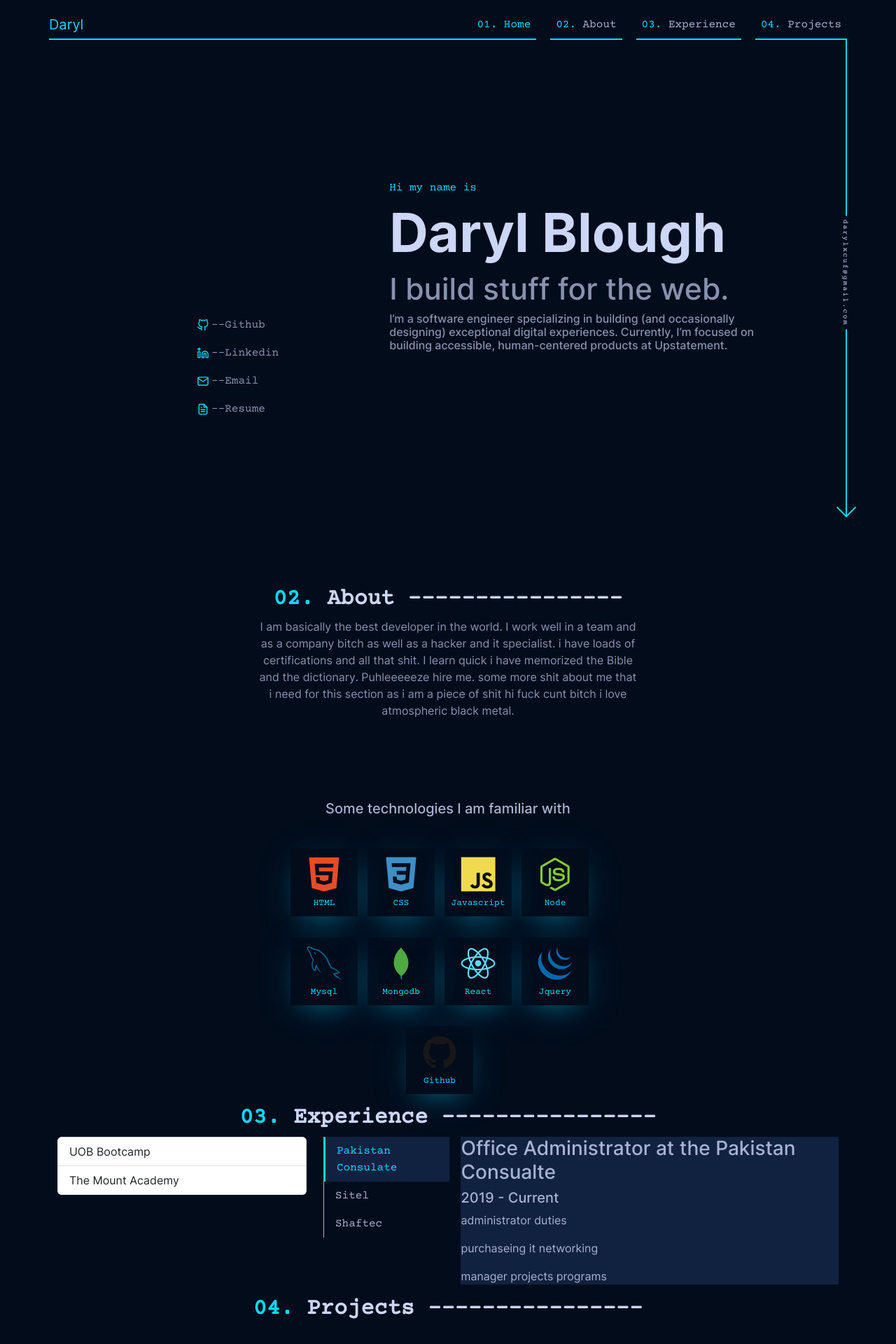
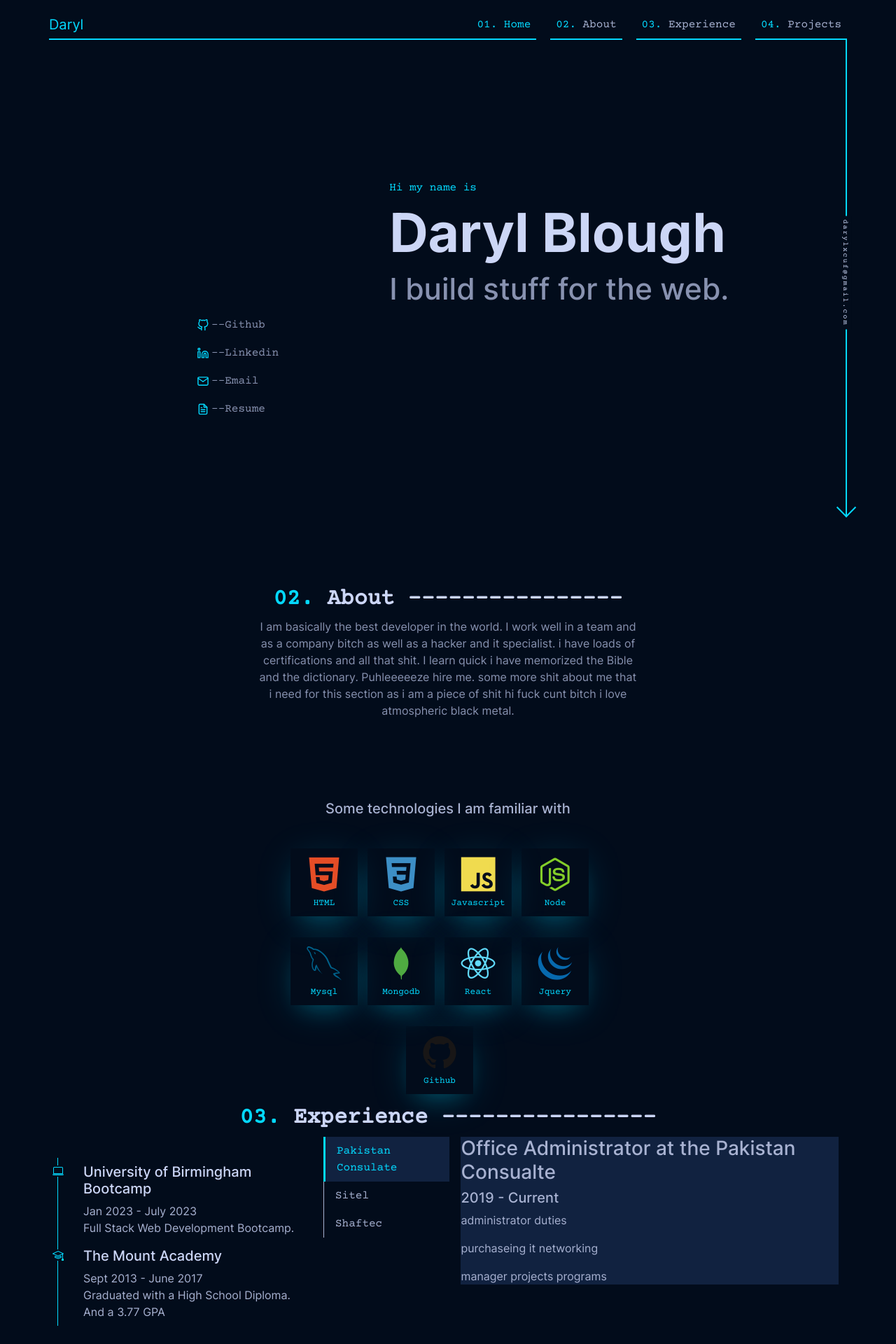
Before and after one commit to darylbg/db-portfolio, a React (Create React App) app: page / in a window 1280 px wide. Shown: the top 1920 px of the page at 70% size. Built offline with nearby package versions, Linux system fonts and the light colour scheme; grey boxes are pictures that could not be loaded.

Commit message:
added education styling

```diff
--- a/src/App.js
+++ b/src/App.js
@@ -1,4 +1,5 @@
 import React from 'react';
+import { BrowserRouter as Router, Routes, Route } from 'react-router-dom';
 // import { Link } from "react-router-dom";
 import './assets/css/Style.css';
 import Navbar from './components/Navbar';
--- a/src/assets/css/Style.css
+++ b/src/assets/css/Style.css
@@ -33,6 +33,10 @@ body {
     background-color: var(--dark-navy) !important;
     font-family: inter !important;
     overflow-x: hidden;
+}
+
+a {
+    cursor: pointer !important;
 }
 /* navbar */
 
@@ -309,10 +313,38 @@ nav {
     color: var(--lightest-slate);
 }
 
-/* about section */
+/* experience section */
 
-.about {
-    margin-top: 100px !important;
+.education-div {
+    margin: 30px 0 60px 0;
+}
+
+.education-div li {
+    background-color: var(--dark-navy);
+    border: none;
+    position: relative;
+    border-left: 1px solid var(--green);
+    border-radius: 0% !important;
+}
+
+.education-div li svg {
+    position: absolute;
+    left: -8px;
+    background-color: var(--dark-navy);
+    color: var(--green);
+    top: 11px;
+}
+
+.education-div li h5 {
+    color: var(--lightest-slate);
+    padding-left: 20px;
+    display: block;
+}
+
+.education-div li span {
+    color: var(--light-slate);
+    padding-left: 20px;
+    display: block;
 }
 
 .work-tabs button {
@@ -339,7 +371,11 @@ nav {
     color: var(--light-slate);
 }
 
-/* about me */
+/* about section */
+
+.about {
+    margin-top: 100px !important;
+}
 
 .about-text {
     color: var(--slate);
--- a/src/components/Navbar.js
+++ b/src/components/Navbar.js
@@ -3,6 +3,25 @@ import { Link } from "react-router-dom";
 import '../assets/css/Style.css';
 
 function Navbar() {
+
+  const homeEl = document.getElementById('home');
+  const aboutEl = document.getElementById('about');
+  const experienceEl = document.getElementById('experience');
+  const projectsEl = document.getElementById('projects');
+
+  const handleScroll = (e) => {
+    e.preventDefault();
+    const targetId = e.target.getAttribute('href').substring(1);
+    const targetEl = document.getElementById(targetId);
+
+    if(targetEl) {
+      window.scrollTo({
+        top: targetEl.offsetTop,
+        behavior: 'smooth'
+      });
+    }
+
+  }
     return (
         <div className="nav-container container">
         <nav className="navbar navbar-expand-md bg-body-tertiary">
@@ -17,19 +36,19 @@ function Navbar() {
               <div className="nav-flex-fill flex-fill"></div>
               <ul className="navbar-ul navbar-nav ms-auto mb-2 mb-lg-0" style={{ marginBottom: 0 }}>
                 <li className="nav-item-1 nav-item">
-                  <Link to="/" className="nav-link"><span>01.</span> Home</Link>
+                  <Link to="/" className="nav-link" onClick={handleScroll}><span>01.</span> Home</Link>
                   {/* <a className="nav-link" href="#home"><span>01.</span> Home</a> */}
                 </li>
                 <li className="nav-item-2 nav-item">
-                  <Link to="/about" className="nav-link"><span>02.</span> About</Link>
+                  <Link to="/about" className="nav-link" onClick={handleScroll}><span>02.</span> About</Link>
                   {/* <a className="nav-link" href="#about"><span>02.</span> About</a> */}
                 </li>
                 <li className="nav-item-3 nav-item">
-                  <Link to="/experience" className="nav-link"><span>03.</span> Experience</Link>
+                  <Link to="/experience" className="nav-link" onClick={handleScroll}><span>03.</span> Experience</Link>
                   {/* <a className="nav-link" href="#experience"><span>03.</span> Experience</a> */}
                 </li>
                 <li className="nav-item-4 nav-item">
-                  <Link to="/projects" className="nav-link"><span>04.</span> Projects</Link>
+                  <Link to="/projects" className="nav-link" onClick={handleScroll}><span>04.</span> Projects</Link>
                   {/* <a className="nav-link" href="#projects"><span>04.</span> Projects</a> */}
                 </li>
               </ul>
--- a/src/sections/Experience.js
+++ b/src/sections/Experience.js
@@ -7,13 +7,28 @@ function Experience() {
             <div className="col-12 text-center">
                 <h3 className="section-title">03.<span> Experience ----------------</span></h3>
             </div>
-            <div className="col-12 col-md-4">
+            <div className="col-12 col-lg-4 education-div">
                 <ul className="list-group">
-                    <li className="list-group-item">UOB Bootcamp</li>
-                    <li className="list-group-item">The Mount Academy</li>
+                    <li className="list-group-item">
+                    <svg xmlns="http://www.w3.org/2000/svg" width="16" height="16" fill="currentColor" class="bi bi-laptop" viewBox="0 0 16 16">
+                      <path d="M13.5 3a.5.5 0 0 1 .5.5V11H2V3.5a.5.5 0 0 1 .5-.5h11zm-11-1A1.5 1.5 0 0 0 1 3.5V12h14V3.5A1.5 1.5 0 0 0 13.5 2h-11zM0 12.5h16a1.5 1.5 0 0 1-1.5 1.5h-13A1.5 1.5 0 0 1 0 12.5z"/>
+                    </svg>
+                      <h5>University of Birmingham Bootcamp</h5>
+                      <span>Jan 2023 - July 2023</span>
+                      <span>Full Stack Web Development Bootcamp.</span>
+                    </li>
+                    <li className="list-group-item">
+                    <svg xmlns="http://www.w3.org/2000/svg" width="16" height="16" fill="currentColor" class="bi bi-mortarboard" viewBox="0 0 16 16">
+                      <path d="M8.211 2.047a.5.5 0 0 0-.422 0l-7.5 3.5a.5.5 0 0 0 .025.917l7.5 3a.5.5 0 0 0 .372 0L14 7.14V13a1 1 0 0 0-1 1v2h3v-2a1 1 0 0 0-1-1V6.739l.686-.275a.5.5 0 0 0 .025-.917l-7.5-3.5ZM8 8.46 1.758 5.965 8 3.052l6.242 2.913L8 8.46Z"/>
+                      <path d="M4.176 9.032a.5.5 0 0 0-.656.327l-.5 1.7a.5.5 0 0 0 .294.605l4.5 1.8a.5.5 0 0 0 .372 0l4.5-1.8a.5.5 0 0 0 .294-.605l-.5-1.7a.5.5 0 0 0-.656-.327L8 10.466 4.176 9.032Zm-.068 1.873.22-.748 3.496 1.311a.5.5 0 0 0 .352 0l3.496-1.311.22.748L8 12.46l-3.892-1.556Z"/>
+                    </svg>
+                    <h5>The Mount Academy</h5>
+                      <span>Sept 2013 - June 2017</span>
+                      <span>Graduated with a High School Diploma. And a 3.77 GPA</span>
+                    </li>
                 </ul>
             </div>
-            <div className="col-12 col-md-8">
+            <div className="col-12 col-lg-8">
                 {/* <!-- Nav tabs --> */}
                 <div className="d-flex align-items-start">
                     <div className="work-tabs nav flex-column nav-pills me-3" id="v-pills-tab" role="tablist" aria-orientation="vertical" style={{marginRight: '0 !important'}}>
--- a/src/sections/Home.js
+++ b/src/sections/Home.js
@@ -28,34 +28,27 @@ function Home() {
     <div className="row home">
         <div className="col-sm-12 col-md-5 home-1">
             <div className="home-image">
+            {/* <object type="image/svg+xml" data={SvgComponent1}></object> */}
             <SvgComponent1 />
             <SvgComponent2 />
             </div>
             <div className="home-icons" id="home">
                 <ul className="home-icons-ul list-group align-middle">
                 <Link to="/" className="list-group-item">
-                {/* <a className="list-group-item" href="https://github.com/darylbg" target="_blank"> */}
                     <GitHub />
                     <span className="home-icon-span">--Github</span>
-                {/* </a> */}
                 </Link>
                 <Link to="/" className="list-group-item">
-                {/* <a className="list-group-item" href="https://www.linkedin.com/in/daryl-blough-063610173/" target="_blank"> */}
                     <Linkedin />
                     <span className="home-icon-span">--Linkedin</span>
-                {/* </a> */}
                 </Link>
                 <Link to="/" className="list-group-item">
-                {/* <a className="list-group-item" href="mailto: darylxcuf@gmail.com"> */}
                     <Mail />
                     <span className="home-icon-span">--Email</span>
-                {/* </a>  */}
                 </Link>
                 <Link to="/" className="list-group-item">
-                {/* <a className="list-group-item" href=""> */}
                     <FileText />
                     <span className="home-icon-span">--Resume</span>
-                {/* </a> */}
                 </Link>
             </ul>
             </div>
@@ -70,20 +63,10 @@ function Home() {
             <div className="home-subtitle-div">
             <h3 id="home-subtitle" className={isSubtitleVisible ? 'visible' : ''}>I build stuff for the web.</h3>
             </div>
-            <div className="home-bio-div">
-            <h6 className="home-2-bio">
-                I’m a software engineer specializing in building
-                (and occasionally designing) exceptional digital
-                experiences. Currently, I’m focused on building
-                accessible, human-centered products at Upstatement.
-            </h6>
-            </div>
         </div>
         <div className="email">
-            <Link to="/">
-            {/* <a href=""> */}
+            <Link to="/" onClick={() => window.location = 'mailto:yourmail@domain.com'}>
                 darylxcuf@gmail.com
-            {/* </a> */}
             </Link>
         </div>
         <div className="arrow"></div>
```
Also changed, not shown: src/components/SvgComponent1.js (+34 -26 lines).
